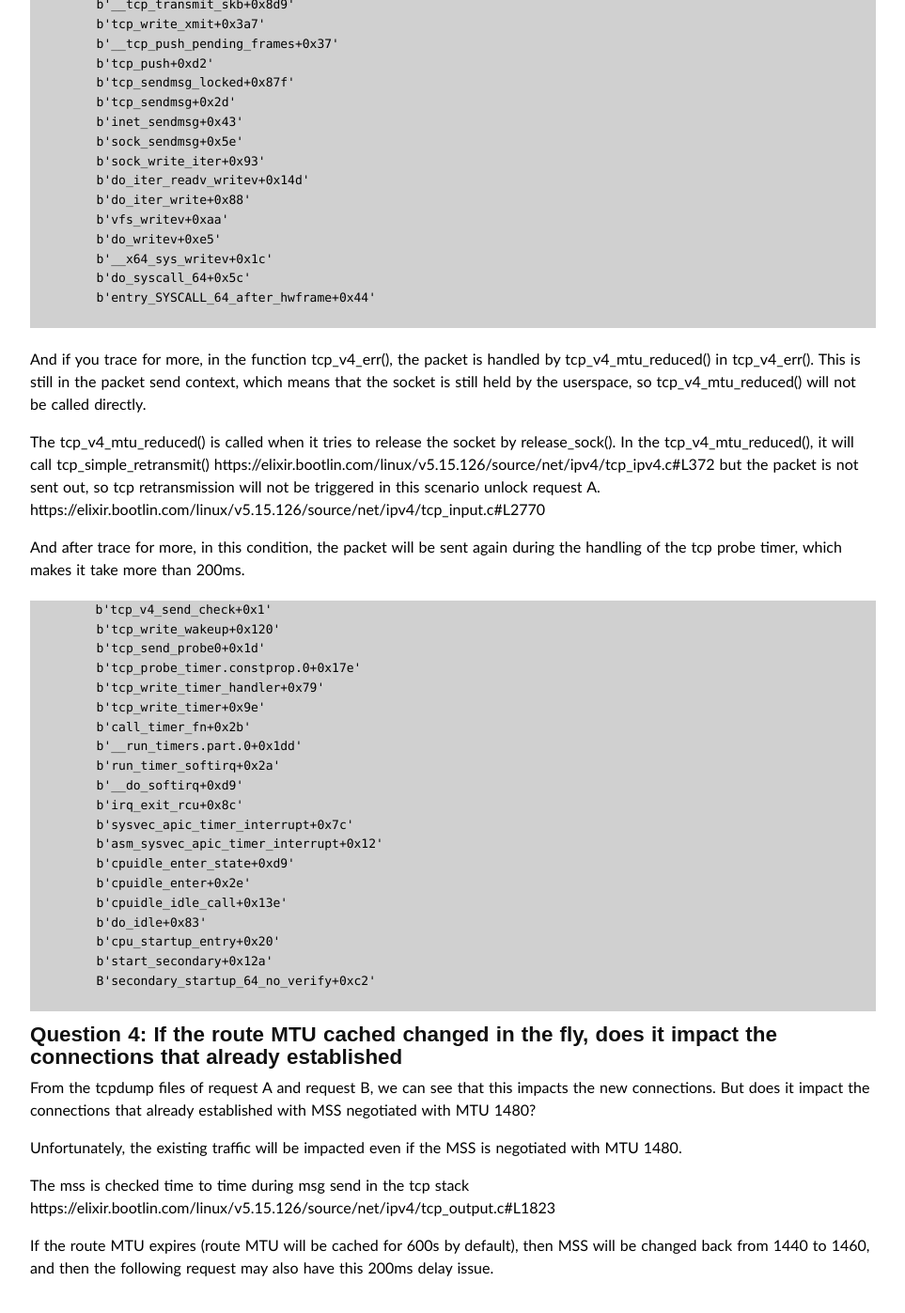
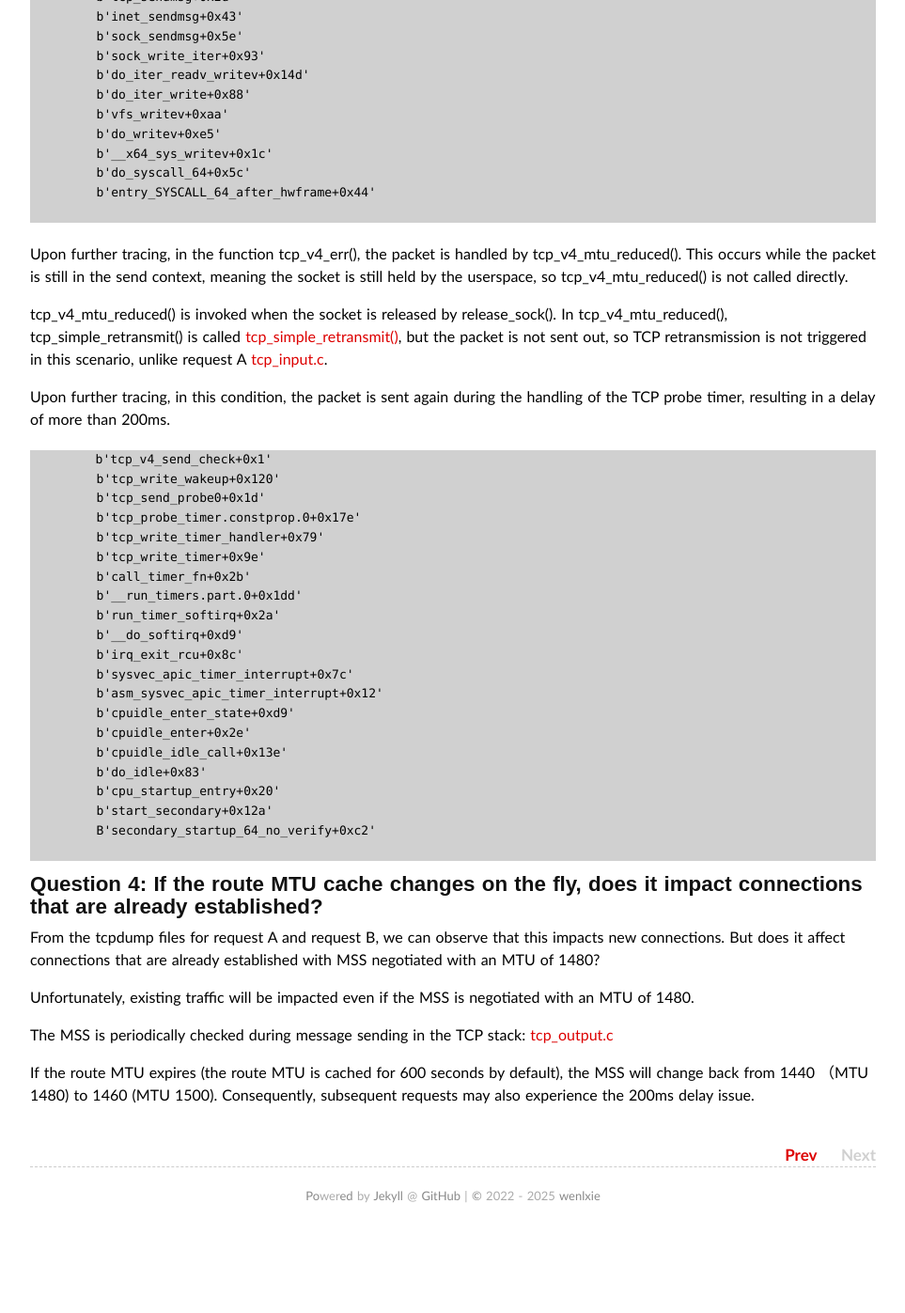
Before and after one commit to wenlxie/wenlxie.github.io, a Jekyll site: the page built from _posts/2024-12-31-Request-delay-200ms-becauseof-MTU-setting-in-IPVS-Loadbalancer-with-IPIP-forwarding-method.md, in a window 1280 px wide and 1400 px high, scrolled down 8494 px. Shown: the top 1397 px of the window at 94% size, without its empty margins (158-1121 px from the left). Built offline with Jekyll 4.4.1, drawn with Linux system fonts in a browser that asks for light colours; some web fonts are replaced; comment, search, counter and statistics services are not loaded; after the commit the page ends 9809 px from its top, so only the background shows below that; some of the changed text lies outside the part shown.

Commit message:
Fix the format

````diff
--- a/_posts/2024-12-31-Request-delay-200ms-becauseof-MTU-setting-in-IPVS-Loadbalancer-with-IPIP-forwarding-method.md
+++ b/_posts/2024-12-31-Request-delay-200ms-becauseof-MTU-setting-in-IPVS-Loadbalancer-with-IPIP-forwarding-method.md
@@ -146,8 +146,6 @@
 
 You can find the relevant code here:
 
-[tcp-shaker](https://github.com/tevino/tcp-shaker)
-
 [tcp_ipv4.c](https://elixir.bootlin.com/linux/v5.15.126/source/net/ipv4/tcp_ipv4.c#L545-L561)
 [icmp.c](https://elixir.bootlin.com/linux/v5.15.126/source/net/ipv4/icmp.c#L858 )
 
@@ -278,24 +276,22 @@
 In  Question 1, we have the details for how the Linux kernel handles the ICMP packet with type: 3 (ICMP_DEST_UNREACH) and code: 4 (ICMP_FRAG_NEEDED).
 It can be handled in tcp_v4_mtu_reduced(struct sock *sk)
 
-https://elixir.bootlin.com/linux/v5.15.126/source/net/ipv4/tcp_ipv4.c#L555
-https://elixir.bootlin.com/linux/v5.15.126/source/net/ipv4/tcp_ipv4.c#L341-L374
+[tcp_ipv4.c](https://elixir.bootlin.com/linux/v5.15.126/source/net/ipv4/tcp_ipv4.c#L555)
+[tcp_ipv4.c](https://elixir.bootlin.com/linux/v5.15.126/source/net/ipv4/tcp_ipv4.c#L341-L374)
 
 OR
-tcp_tsq_write(struct sock *sk)
-https://elixir.bootlin.com/linux/v5.15.126/source/net/ipv4/tcp_ipv4.c#L557
-https://elixir.bootlin.com/linux/v5.15.126/source/net/ipv4/tcp_output.c#L1025
-https://elixir.bootlin.com/linux/v5.15.126/source/net/ipv4/tcp_output.c#L1014-L1020
+
+[tcp.c](https://elixir.bootlin.com/linux/v5.15.126/source/net/ipv4/tcp.c#L1463)
+[sock.c](https://elixir.bootlin.com/linux/v5.15.126/source/net/core/sock.c#L3241)
+[tcp_output.c](https://elixir.bootlin.com/linux/v5.15.126/source/net/ipv4/tcp_output.c#L1112-L1115)
+
 
 This is based on the held status of the socket
-https://elixir.bootlin.com/linux/v5.15.126/source/net/ipv4/tcp_ipv4.c#L554
+[tcp_ipv4.c](https://elixir.bootlin.com/linux/v5.15.126/source/net/ipv4/tcp_ipv4.c#L554)
 
+From the tcpdump, request A triggers TCP retransmission, which helps reduce delay duration. However, request B does not trigger TCP retransmission, resulting in a delay of more than 200ms.
 
-From the tcpdump, the request A has the tcp retransmission triggered and it helps for the delay duration. But request B doesn't have  tcp retransmission triggered, and it is being delayed for more than 200ms.
-
-So we need to check for  how the ICMP packet was handled which was triggered by request B and why it was delayed for more than 200ms.
-
-Check for how this ICMP packet handled in Linux kernel
+To understand how the ICMP packet triggered by request B is handled and why it experiences a delay of over 200ms, we need to examine how this ICMP packet is processed in the Linux kernel:
 
 ```
         b'tcp_v4_err+0x1'
@@ -340,12 +336,12 @@
 
 ```
 
-And if you trace for more, in the function tcp_v4_err(), the packet is handled by tcp_v4_mtu_reduced()  in tcp_v4_err().  This is still in the packet send context, which means that the socket is still held by the userspace, so tcp_v4_mtu_reduced() will not be called directly.
+Upon further tracing, in the function tcp_v4_err(), the packet is handled by tcp_v4_mtu_reduced(). This occurs while the packet is still in the send context, meaning the socket is still held by the userspace, so tcp_v4_mtu_reduced() is not called directly.
 
-The tcp_v4_mtu_reduced() is called when it tries to release the socket by  release_sock(). In the tcp_v4_mtu_reduced(), it will call tcp_simple_retransmit() https://elixir.bootlin.com/linux/v5.15.126/source/net/ipv4/tcp_ipv4.c#L372 but the packet is not sent out, so tcp retransmission will not be triggered in this scenario unlock request A.
-https://elixir.bootlin.com/linux/v5.15.126/source/net/ipv4/tcp_input.c#L2770
+tcp_v4_mtu_reduced() is invoked when the socket is released by release_sock(). In tcp_v4_mtu_reduced(), tcp_simple_retransmit() is called [tcp_simple_retransmit()](https://elixir.bootlin.com/linux/v5.15.126/source/net/ipv4/tcp_ipv4.c#L372), but the packet is not sent out, so TCP retransmission is not triggered in this scenario, unlike request A [tcp_input.c](https://elixir.bootlin.com/linux/v5.15.126/source/net/ipv4/tcp_input.c#L2770).
 
-And after trace for more, in this condition, the packet will be sent again during the handling of the tcp probe timer, which makes it take more than 200ms.
+
+Upon further tracing, in this condition, the packet is sent again during the handling of the TCP probe timer, resulting in a delay of more than 200ms.
 
 
 ```
@@ -374,14 +370,14 @@
 
 
 
-## Question 4:  If the route MTU cached changed in the fly, does it impact the connections that already established
+## Question 4:  If the route MTU cache changes on the fly, does it impact connections that are already established?
 
 
 
-From the tcpdump files of request A and request B, we can see that this impacts the new connections. But does it impact the connections that already established with MSS negotiated with MTU 1480?
+From the tcpdump files for request A and request B, we can observe that this impacts new connections. But does it affect connections that are already established with MSS negotiated with an MTU of 1480?
 
-Unfortunately, the existing traffic will be impacted even if the MSS is negotiated with MTU 1480.
+Unfortunately, existing traffic will be impacted even if the MSS is negotiated with an MTU of 1480.
 
-The mss is checked time to time during msg send in the tcp stack https://elixir.bootlin.com/linux/v5.15.126/source/net/ipv4/tcp_output.c#L1823
+The MSS is periodically checked during message sending in the TCP stack: [tcp_output.c](https://elixir.bootlin.com/linux/v5.15.126/source/net/ipv4/tcp_output.c#L1823)
 
-If the route MTU expires (route MTU will be cached for 600s by default), then MSS will be changed back from 1440 to 1460, and then the following request may also have this 200ms delay issue.
+If the route MTU expires (the route MTU is cached for 600 seconds by default), the MSS will change back from 1440 （MTU 1480) to 1460 (MTU 1500). Consequently, subsequent requests may also experience the 200ms delay issue.
````
